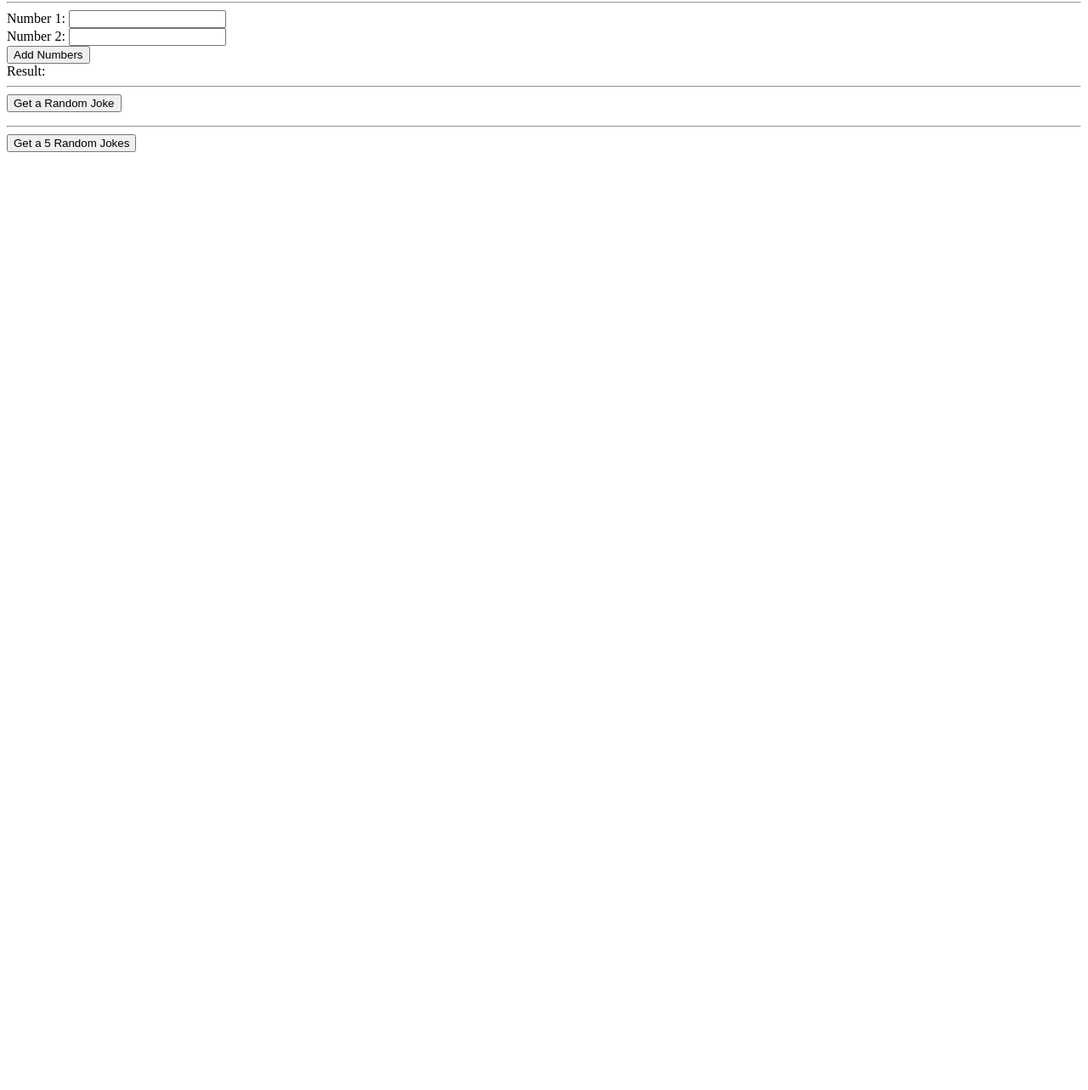
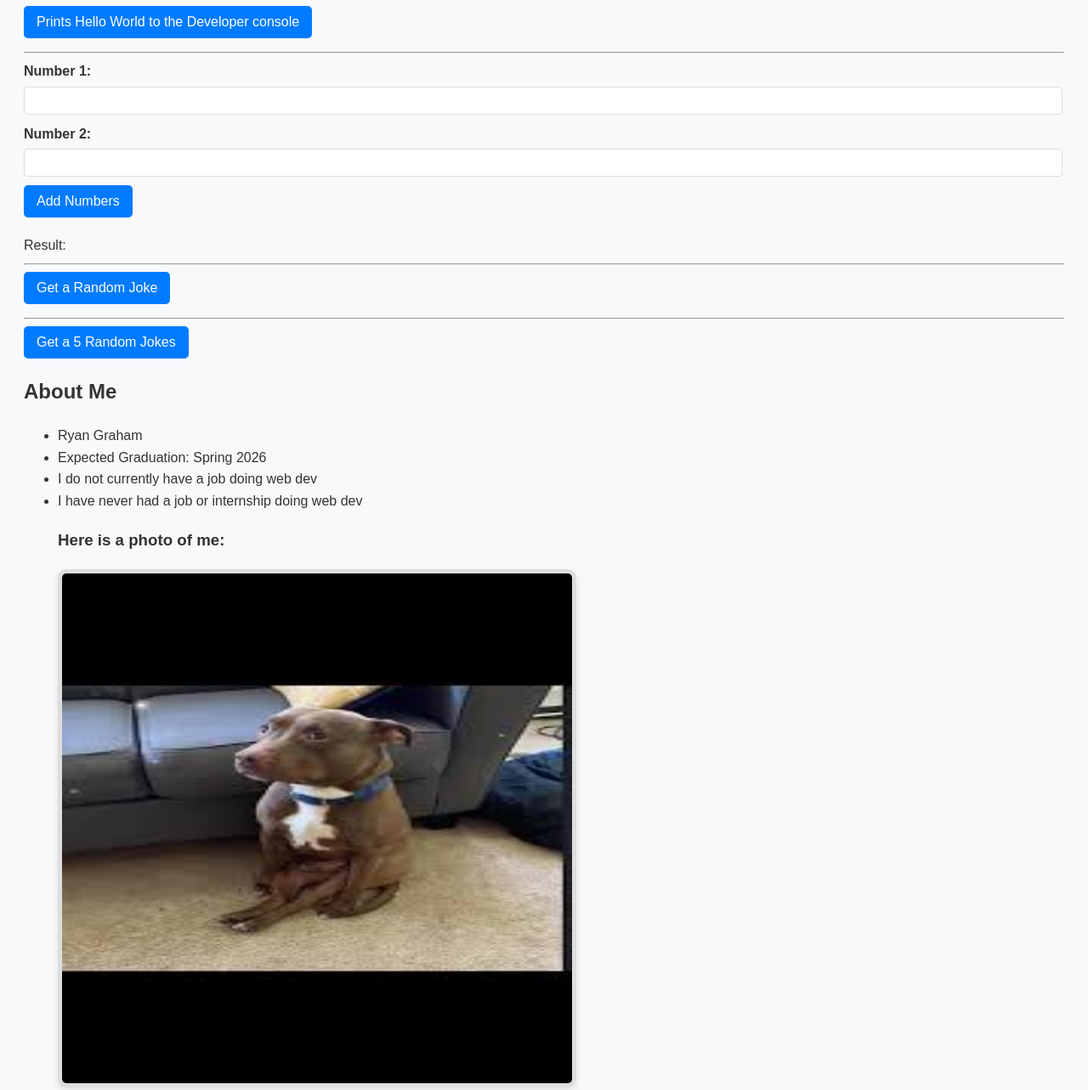
Before and after one commit to RSG97/web-dev-starter, a website: page index.html in a window 1280 px wide. Shown: the part 121-1404 px from the top of the page at 85% size. Before the commit the page ends 800 px from the top, so only its background shows below. Drawn offline with Linux system fonts and the light colour scheme.

Commit message:
HTML modified as directed. CSS rules added. README updated

```diff
--- a/css/style.css
+++ b/css/style.css
@@ -27,3 +27,62 @@ tbody tr:nth-child(even) {
 tbody tr:hover {
   background-color: #e9e9e9;
 }
+
+body {
+  font-family: 'Arial', sans-serif;
+  background-color: #f8f9fa;
+  padding: 20px;
+  line-height: 1.6;
+  color: #333;
+}
+
+button {
+  background-color: #007BFF;
+  color: #fff;
+  border: none;
+  padding: 10px 15px;
+  border-radius: 5px;
+  font-size: 1rem;
+  cursor: pointer;
+  transition: background-color 0.3s ease;
+}
+
+button:hover {
+  background-color: #0056b3;
+}
+
+form {
+  margin-bottom: 20px;
+}
+
+form label {
+  display: block;
+  margin-bottom: 5px;
+  font-weight: bold;
+}
+
+form input {
+  padding: 8px;
+  width: calc(100% - 20px);
+  margin-bottom: 10px;
+  border: 1px solid #ddd;
+  border-radius: 4px;
+}
+
+
+table {
+  border: 1px solid #ddd;
+  border-radius: 5px;
+  overflow: hidden;
+}
+
+table th, table td {
+  border: 1px solid #ddd;
+}
+
+
+img {
+  border: 5px solid #ddd;
+  border-radius: 10px;
+  box-shadow: 0 4px 8px rgba(0, 0, 0, 0.1);
+}
--- a/index.html
+++ b/index.html
@@ -103,6 +103,16 @@
     });
   </script>
 
+<h2>About Me</h2>
+  <ul>
+    <li> Ryan Graham</li>
+    <li> Expected Graduation: Spring 2026</li>
+    <li> I do not currently have a job doing web dev</li>
+    <li> I have never had a job or internship doing web dev</li>
+
+  <h3>Here is a photo of me:</h3>
+  <img src="img/dog_sitting.jpeg" alt="dog" width="600" height="600">
+
 </body>
 
 </html>
--- a/js/main.js
+++ b/js/main.js
@@ -10,7 +10,7 @@
  * This function prints the string 'Hello World' to the console
  */
 export function helloWorld() {
-    console.log('Hello World');
+    alert('Hello World');
 }
 
 /**
```
Also changed, not shown: test/test.js (+8 -0 lines), README.md.
